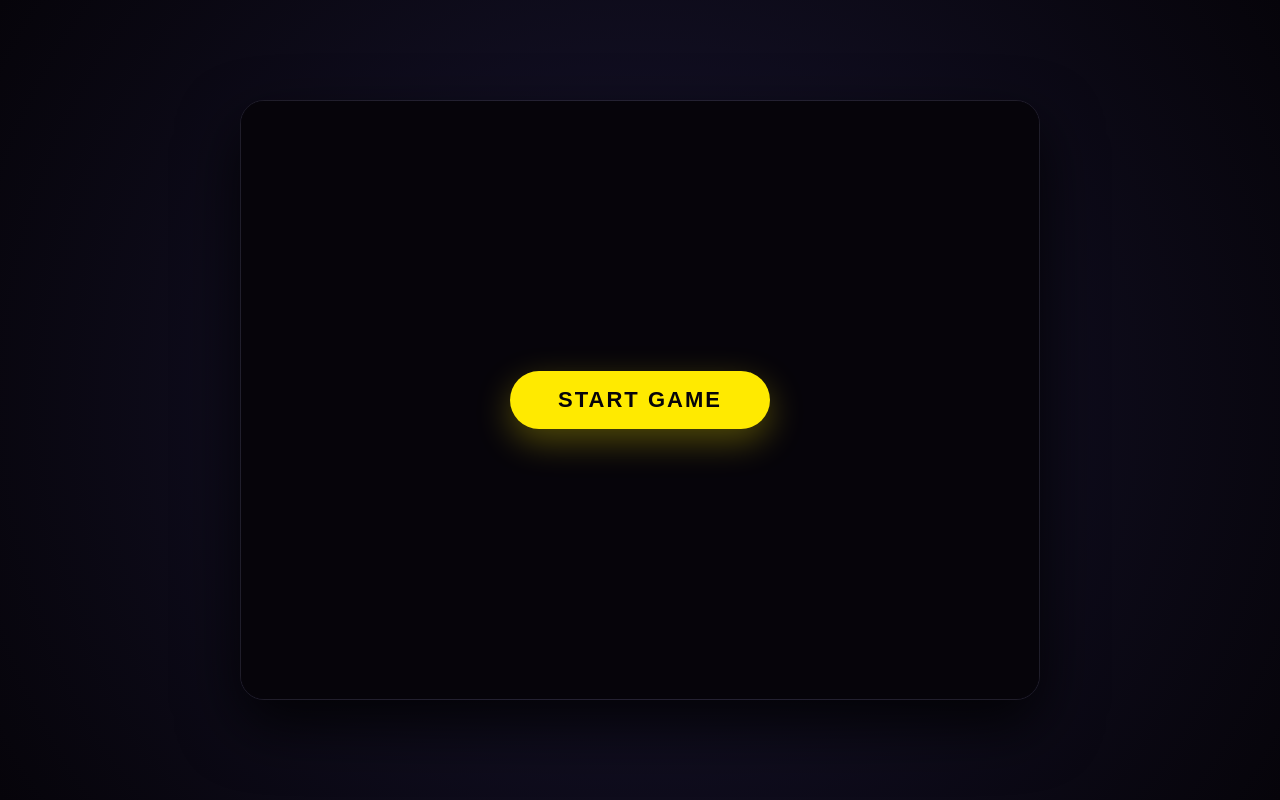
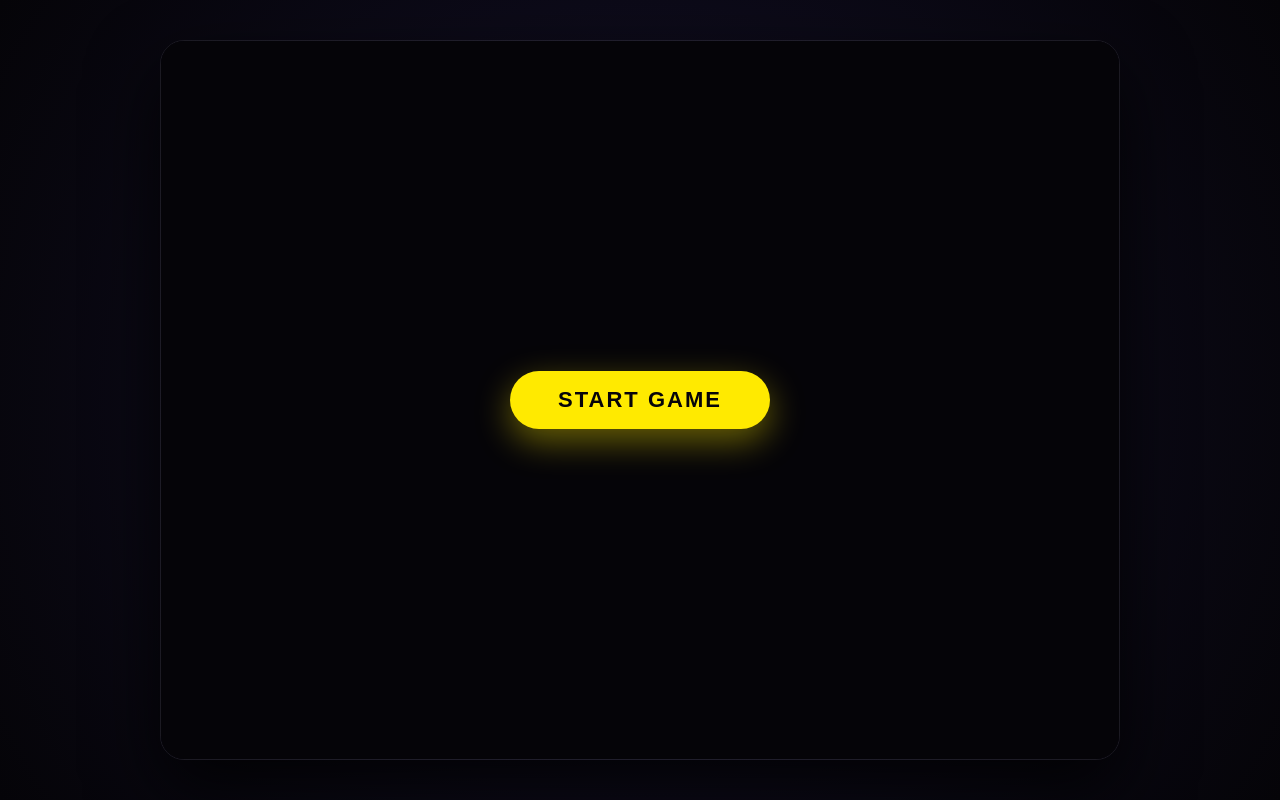
Before and after one commit to jjtecnologyinn168/JJ-Hot-Air-Balloon-, a plain HTML site: page index.html in a window 1280 px wide. Drawn offline with Linux system fonts and the light colour scheme.

Commit message:
Update index.html

```diff
--- a/index.html
+++ b/index.html
@@ -3,7 +3,7 @@
 <head>
     <meta charset="UTF-8">
     <meta name="viewport" content="width=device-width, initial-scale=1.0, maximum-scale=1.0, user-scalable=no, viewport-fit=cover">
-    <title>Meme Snake 67 - Universal Premium</title>
+    <title>Meme Snake 67 - Ultimate Glow Edition</title>
     <style>
         * {
             box-sizing: border-box;
@@ -11,9 +11,9 @@
             padding: 0;
         }
         body {
-            background: radial-gradient(circle at center, #181530 0%, #06040a 100%);
+            background: radial-gradient(circle at center, #14112a 0%, #050408 100%);
             color: #fff;
-            font-family: system-ui, -apple-system, BlinkMacSystemFont, sans-serif;
+            font-family: system-ui, -apple-system, sans-serif;
             display: flex;
             flex-direction: column;
             align-items: center;
@@ -24,31 +24,45 @@
             -webkit-user-select: none;
             user-select: none;
         }
+        /* 优化：增大画面尺寸，iPad上更饱满，手机上自动缩放自适应 */
         #game-container {
             position: relative;
-            box-shadow: 0 25px 60px rgba(0,0,0,0.8);
+            box-shadow: 0 30px 70px rgba(0,0,0,0.8);
             border-radius: 24px;
             overflow: hidden;
             border: 1px solid rgba(255,255,255,0.08);
-            width: 95vw;
-            max-width: 800px;
-            aspect-ratio: 4 / 3;
+            width: 96vw;
+            height: 72vw; /* 保持 4:3 黄金大画面 */
+            max-width: 1024px; /* iPad 上允许展现的最大宽度 */
+            max-height: 768px;
+        }
+        @media (max-aspect-ratio: 4/3) {
+            #game-container {
+                width: 96vw;
+                height: 72vw;
+            }
+        }
+        @media (min-aspect-ratio: 4/3) {
+            #game-container {
+                height: 90vh;
+                width: 120vh; /* 宽屏设备下优化 */
+            }
         }
         canvas {
             display: block;
-            background: #090712;
+            background: #080610;
             width: 100%;
             height: 100%;
         }
-        /* 毛玻璃 UI 图层 */
+        /* 毛玻璃 UI */
         #ui-layer {
             position: absolute;
             top: 20px;
             left: 20px;
             padding: 12px 18px;
-            background: rgba(255, 255, 255, 0.05);
-            -webkit-backdrop-filter: blur(12px);
-            backdrop-filter: blur(12px);
+            background: rgba(255, 255, 255, 0.04);
+            -webkit-backdrop-filter: blur(15px);
+            backdrop-filter: blur(15px);
             border: 1px solid rgba(255, 255, 255, 0.1);
             border-radius: 14px;
             font-size: 13px;
@@ -59,7 +73,7 @@
             display: flex;
             flex-direction: column;
             gap: 6px;
-            box-shadow: 0 8px 32px rgba(0, 0, 0, 0.3);
+            box-shadow: 0 8px 32px rgba(0, 0, 0, 0.4);
             z-index: 5;
         }
         #speed-controller {
@@ -97,7 +111,7 @@
             left: 0;
             width: 100%;
             height: 100%;
-            background: #06040a;
+            background: #050408;
             display: flex;
             flex-direction: column;
             align-items: center;
@@ -114,7 +128,7 @@
             border: none;
             border-radius: 50px;
             cursor: pointer;
-            box-shadow: 0 12px 35px rgba(255, 234, 0, 0.3);
+            box-shadow: 0 12px 35px rgba(255, 234, 0, 0.4);
         }
     </style>
 </head>
@@ -260,9 +274,25 @@
         let food = { x: 0, y: 0, radius: 16, pulse: 1, type: '🍎' };
         const fruits = ['🍎', '🍌', '🍓', '🍩', '🍕', '🍇', '🍉', '🥑', '🍔', '🍟'];
 
+        // 优化：智能避让算法，防止食物刷到左上角 UI 区域和右上角速度区
         function respawnFood() {
-            food.x = Math.random() * (canvas.width - 100) + 50;
-            food.y = Math.random() * (canvas.height - 100) + 50;
+            let valid = false;
+            let rx, ry;
+
+            while (!valid) {
+                rx = Math.random() * (canvas.width - 100) + 50;
+                ry = Math.random() * (canvas.height - 100) + 50;
+
+                // 避开左上角 UI 区域 (x < 240, y < 140)
+                if (rx < 240 && ry < 140) continue;
+                // 避开右上角速度区域 (x > 560, y < 80)
+                if (rx > 560 && ry < 80) continue;
+
+                valid = true;
+            }
+
+            food.x = rx;
+            food.y = ry;
 
             let dynamicChance = 0.20;
             if (consecutiveNon67Count > 4) dynamicChance = 0.50;
@@ -359,18 +389,26 @@
         }
 
         function draw() {
-            // 完美兼容 iPad：吃到67时的五颜六色蹦迪背景（使用全彩渐变色域流转）
             if (goofyMemeTimer > 0) {
                 let hue = (Date.now() * 0.4) % 360;
-                ctx.fillStyle = `hsla(${hue}, 85%, 15%, 1)`;
+                ctx.fillStyle = `hsla(${hue}, 85%, 14%, 1)`;
             } else {
-                ctx.fillStyle = '#110e1c';
+                ctx.fillStyle = '#0a0813';
             }
             ctx.fillRect(0, 0, canvas.width, canvas.height);
 
-            // 1. 绘制蛇身（安全绘制，绝不发黑）
+            // iPad 安全版高级发光技术：通过高透明色块多层叠加，模拟出完美的电竞发光，绝不变黑！
+            let mainColor, glowColor;
+            if (currentSkin === 'BLUE') {
+                mainColor = '#00e5ff'; glowColor = 'rgba(0, 229, 255, 0.3)';
+            } else if (currentSkin === 'GOLD') {
+                mainColor = '#ffea00'; glowColor = 'rgba(255, 234, 0, 0.3)';
+            } else {
+                mainColor = '#00ff66'; glowColor = 'rgba(0, 255, 102, 0.3)';
+            }
+
+            // 1. 绘制蛇（发光外圈 + 实体内圈）
             snake.forEach((segment, index) => {
-                ctx.beginPath();
                 let renderX = segment.x;
                 let renderY = segment.y;
 
@@ -379,45 +417,41 @@
                     renderY += Math.cos(waveTimer + index * 0.8) * 14 * Math.cos(angle + Math.PI/2);
                 }
 
+                let bodyRadius = index === 0 ? radius * 1.3 : radius * (1 - index / (snake.length + 12));
+                if (bodyRadius < 3) bodyRadius = 3;
+
+                // 绘制安全发光晕层
+                ctx.beginPath();
+                ctx.arc(renderX, renderY, bodyRadius + 6, 0, Math.PI * 2);
+                ctx.fillStyle = glowColor;
+                ctx.fill();
+
+                // 绘制实体中心
+                ctx.beginPath();
+                ctx.arc(renderX, renderY, bodyRadius, 0, Math.PI * 2);
                 if (index === 0) {
-                    ctx.arc(renderX, renderY, radius * 1.3, 0, Math.PI * 2);
+                    ctx.fillStyle = mainColor;
+                } else {
+                    ctx.fillStyle = index % 2 === 0 ? mainColor : 'rgba(255,255,255,0.2)';
+                }
+                ctx.fill();
 
-                    if (currentSkin === 'BLUE') ctx.fillStyle = '#00e5ff';
-                    else if (currentSkin === 'GOLD') ctx.fillStyle = '#ffea00';
-                    else ctx.fillStyle = '#00ff66';
-
-                    ctx.fill();
-
-                    // 眼睛
+                // 头部画眼
+                if (index === 0) {
                     let eyeOffsetAngle = 0.5;
                     let leftEyeX = renderX + Math.cos(angle - eyeOffsetAngle) * 10;
                     let leftEyeY = renderY + Math.sin(angle - eyeOffsetAngle) * 10;
                     ctx.beginPath(); ctx.arc(leftEyeX, leftEyeY, 5, 0, Math.PI * 2); ctx.fillStyle = '#ffffff'; ctx.fill();
-                    ctx.beginPath();
-                    let pupilOffset = goofyMemeTimer > 0 ? 1 : 2.5;
-                    ctx.arc(leftEyeX, leftEyeY, pupilOffset, 0, Math.PI * 2); ctx.fillStyle = '#000000'; ctx.fill();
+                    ctx.beginPath(); ctx.arc(leftEyeX, leftEyeY, goofyMemeTimer > 0 ? 1 : 2.5, 0, Math.PI * 2); ctx.fillStyle = '#000000'; ctx.fill();
 
                     let rightEyeX = renderX + Math.cos(angle + eyeOffsetAngle) * 10;
                     let rightEyeY = renderY + Math.sin(angle + eyeOffsetAngle) * 10;
                     ctx.beginPath(); ctx.arc(rightEyeX, rightEyeY, 5, 0, Math.PI * 2); ctx.fillStyle = '#ffffff'; ctx.fill();
-                    ctx.beginPath(); ctx.arc(rightEyeX, rightEyeY, pupilOffset, 0, Math.PI * 2); ctx.fillStyle = '#000000'; ctx.fill();
-                } else {
-                    let bodyRadius = radius * (1 - index / (snake.length + 12));
-                    if(bodyRadius < 3) bodyRadius = 3;
-                    ctx.arc(renderX, renderY, bodyRadius, 0, Math.PI * 2);
-
-                    if (currentSkin === 'BLUE') {
-                        ctx.fillStyle = index % 2 === 0 ? '#00b0ff' : '#0077ff';
-                    } else if (currentSkin === 'GOLD') {
-                        ctx.fillStyle = index % 2 === 0 ? '#ffd700' : '#ff9100';
-                    } else {
-                        ctx.fillStyle = index % 2 === 0 ? '#00cc55' : '#00aa44';
-                    }
-                    ctx.fill();
+                    ctx.beginPath(); ctx.arc(rightEyeX, rightEyeY, goofyMemeTimer > 0 ? 1 : 2.5, 0, Math.PI * 2); ctx.fillStyle = '#000000'; ctx.fill();
                 }
             });
 
-            // 2. 绘制食物（彻底移除 shadowBlur 滤镜，完美修复 iPad 变黑问题）
+            // 2. 绘制食物
             ctx.save();
             ctx.translate(food.x, food.y);
             let currentScale = food.pulse;
@@ -426,6 +460,12 @@
             ctx.textBaseline = "middle";
 
             if (food.type === '67') {
+                // 为 67 渲染安全霓虹光环
+                ctx.beginPath();
+                ctx.arc(0, 0, 35, 0, Math.PI * 2);
+                ctx.fillStyle = 'rgba(255, 234, 0, 0.25)';
+                ctx.fill();
+
                 ctx.font = "900 64px Impact, Arial Black, sans-serif";
                 ctx.fillStyle = '#ffea00';
                 ctx.fillText(food.type, 0, 0);
@@ -435,7 +475,7 @@
             }
             ctx.restore();
 
-            // 恶搞魔性英文标签
+            // 飘字魔性标签
             if (memeTextTimer > 0) {
                 ctx.save();
                 ctx.fillStyle = memeTextTimer % 4 === 0 ? '#00ffff' : '#ff0055';
@@ -446,7 +486,7 @@
                 ctx.restore();
             }
 
-            // 游戏结束面板
+            // Game Over 面板
             if (isGameOver) {
                 ctx.fillStyle = 'rgba(5, 3, 10, 0.85)';
                 ctx.fillRect(0, 0, canvas.width, canvas.height);
```
